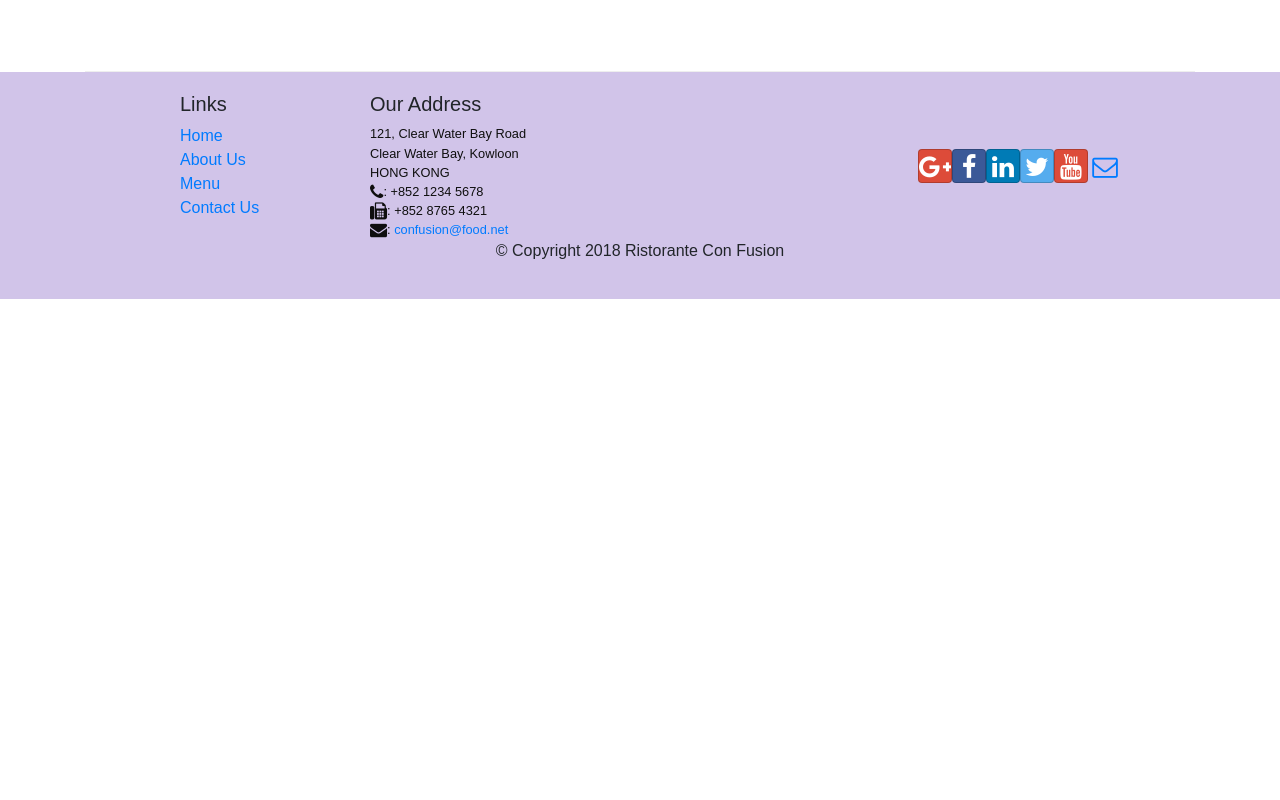
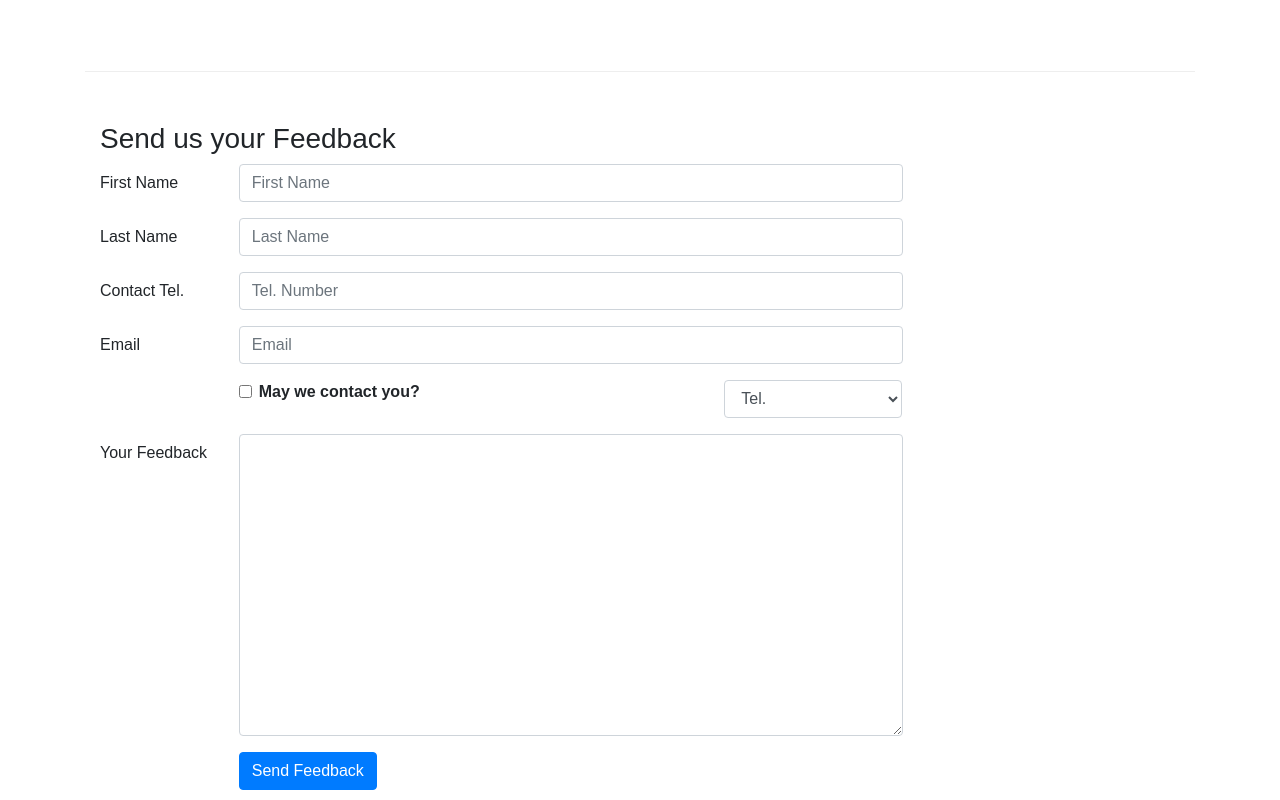
Before and after one commit to chuabingquan/react-coursera-course, a React (Create React App) app: page /contactus in a window 1280 px wide. Shown: the part 800-1600 px from the top of the page. Before the commit the page ends 1099 px from the top, so only its background shows below. Built offline with nearby package versions, Linux system fonts and the light colour scheme.

Commit message:
Half-done contact component form.

```diff
--- a/src/components/ContactComponent.js
+++ b/src/components/ContactComponent.js
@@ -1,8 +1,43 @@
-import React from "react";
-import { Breadcrumb, BreadcrumbItem } from "reactstrap";
+import React, { Component } from "react";
+import { Breadcrumb, BreadcrumbItem, Button, Form, FormGroup, Label, Input, Col } from "reactstrap";
 import { Link } from "react-router-dom";
 
-const Contact = props => {
+class Contact extends Component {
+
+  constructor(props) {
+    super(props);
+
+    this.state = {
+      firstname: '',
+      lastname: '',
+      telnum: '',
+      email: '',
+      agree: false,
+      contactType: 'Tel.',
+      message: ''
+    };
+
+    this.handleSubmit = this.handleSubmit.bind(this);
+    this.handleInputChange = this.handleInputChange.bind(this);
+  }
+
+  handleInputChange(event) {
+    const target = event.target;
+    const value = target.type === 'checkbox' ? target.checked : target.value;
+    const name = target.name;
+
+    this.setState({
+      [name]: value
+    });
+  }
+
+  handleSubmit(event) {
+    console.log(`Current state is: ${JSON.stringify(this.state)}`);
+    alert(`Current state is: ${JSON.stringify(this.state)}`);
+    event.preventDefault();
+  }
+
+  render() {
     return (
       <div className="container">
         <div className="row">
@@ -17,10 +52,12 @@ const Contact = props => {
             <hr />
           </div>
         </div>
+
         <div className="row row-content">
           <div className="col-12">
             <h3>Location Information</h3>
           </div>
+
           <div className="col-12 col-sm-4 offset-sm-1">
             <h5>Our Address</h5>
             <address>
@@ -33,9 +70,11 @@ const Contact = props => {
               <a href="mailto:confusion@food.net">confusion@food.net</a>
             </address>
           </div>
+
           <div className="col-12 col-sm-6 offset-sm-1">
             <h5>Map of our Location</h5>
           </div>
+
           <div className="col-12 col-sm-11 offset-sm-1">
             <div className="btn-group" role="group">
               <a
@@ -58,8 +97,102 @@ const Contact = props => {
             </div>
           </div>
         </div>
+
+      <div className="row row-content">
+        <div className="col-12">
+          <h3>Send us your Feedback</h3>
+        </div>
+
+        <div className="col-12 col-md-9">
+          <Form onSubmit={this.handleSubmit}>
+            <FormGroup row>
+              <Label htmlFor="firstname" md={2}>First Name</Label>
+              <Col md={10}>
+                <Input type="text" id="firstname" name="firstname"
+                  placeholder="First Name"
+                  value={this.state.firstname}
+                  onChange={this.handleInputChange} />
+              </Col>
+            </FormGroup>
+
+            <FormGroup row>
+              <Label htmlFor="lastname" md={2}>Last Name</Label>
+              <Col md={10}>
+                <Input type="text" id="lastname" name="lastname"
+                  placeholder="Last Name"
+                  value={this.state.lastname}
+                  onChange={this.handleInputChange} />
+              </Col>
+            </FormGroup>
+
+            <FormGroup row>
+              <Label htmlFor="telnum" md={2}>Contact Tel.</Label>
+              <Col md={10}>
+                <Input type="tel" id="telnum" name="telnum"
+                  placeholder="Tel. Number"
+                  value={this.state.telnum}
+                  onChange={this.handleInputChange} />
+              </Col>
+            </FormGroup>
+
+            <FormGroup row>
+              <Label htmlFor="email" md={2}>Email</Label>
+              <Col md={10}>
+                <Input type="email" id="email" name="email"
+                  placeholder="Email"
+                  value={this.state.email}
+                  onChange={this.handleInputChange} />
+              </Col>
+            </FormGroup>
+
+            <FormGroup row>
+              <Col md={{ size: 6, offset: 2 }}>
+                <FormGroup check>
+                  <Label check>
+                    <Input type="checkbox" name="agree"
+                      checked={this.state.agree}
+                      onChange={this.handleInputChange} /> {' '}
+                      <strong>May we contact you?</strong>
+                  </Label>
+                </FormGroup>
+              </Col>
+
+              <Col md={{ size: 3, offset: 1 }}>
+                <Input type="select" name="contactType"
+                  value={this.state.contactType}
+                  onChange={this.handleInputChange}>
+                  <option>Tel.</option>
+                  <option>Email</option>
+                </Input>
+              </Col>
+            </FormGroup>
+
+            <FormGroup row>
+              <Label htmlFor="message" md={2}>Your Feedback</Label>
+              <Col md={10}>
+                <Input type="textarea" id="message" name="message"
+                  rows="12"
+                  value={this.state.message}
+                  onChange={this.handleInputChange} />
+              </Col>
+            </FormGroup>
+
+            <FormGroup row>
+              <Col md={{ size: 10, offset: 2 }}>
+                <Button type="submit" color="primary">
+                  Send Feedback
+                </Button>
+              </Col>
+            </FormGroup>
+
+          </Form>
+        </div>
+      </div>
+
+
       </div>
     );
+  }
 };
 
 export default Contact;
```
Lines whose indentation alone changed are shown as unchanged.
